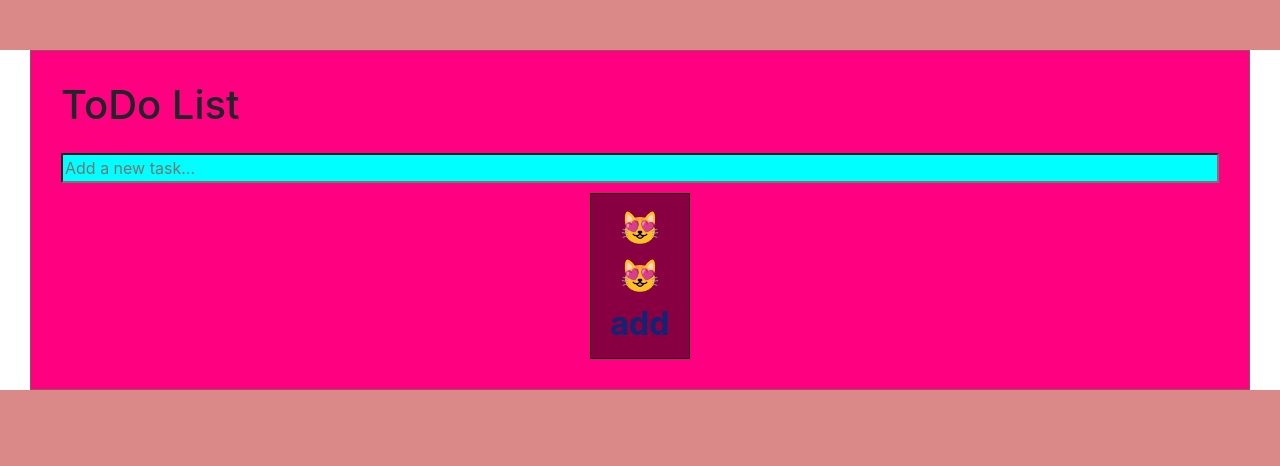
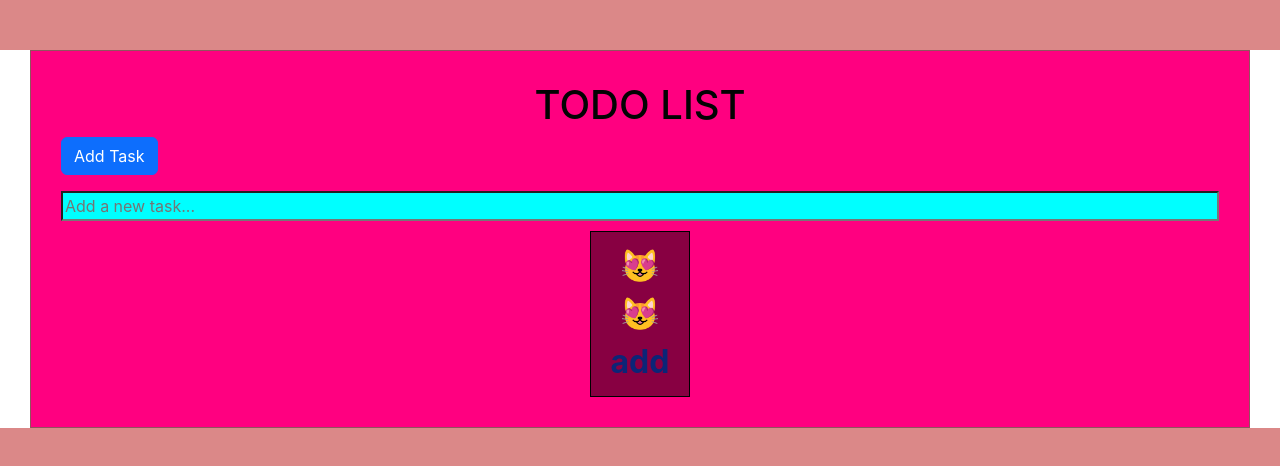
Before and after one commit to mayarsamir82/todo-list, a React (Create React App) app: page / in a window 1280 px wide. Shown: the top 466 px of the page. Built offline with nearby package versions, Linux system fonts and the light colour scheme.

Commit message:
added a button ( add task )

```diff
--- a/src/App.js
+++ b/src/App.js
@@ -18,7 +18,8 @@ function App() {
 
   return (
     <div className="App">
-      <h1>ToDo List</h1>
+      <h1 className="todocolor">TODO LIST</h1>
+      <button type="button" class="btn btn-primary"> Add Task </button>
       <div className='to-do-container'>
         <ul>
           {todos.map(({ text , completed }, index) => {
```
